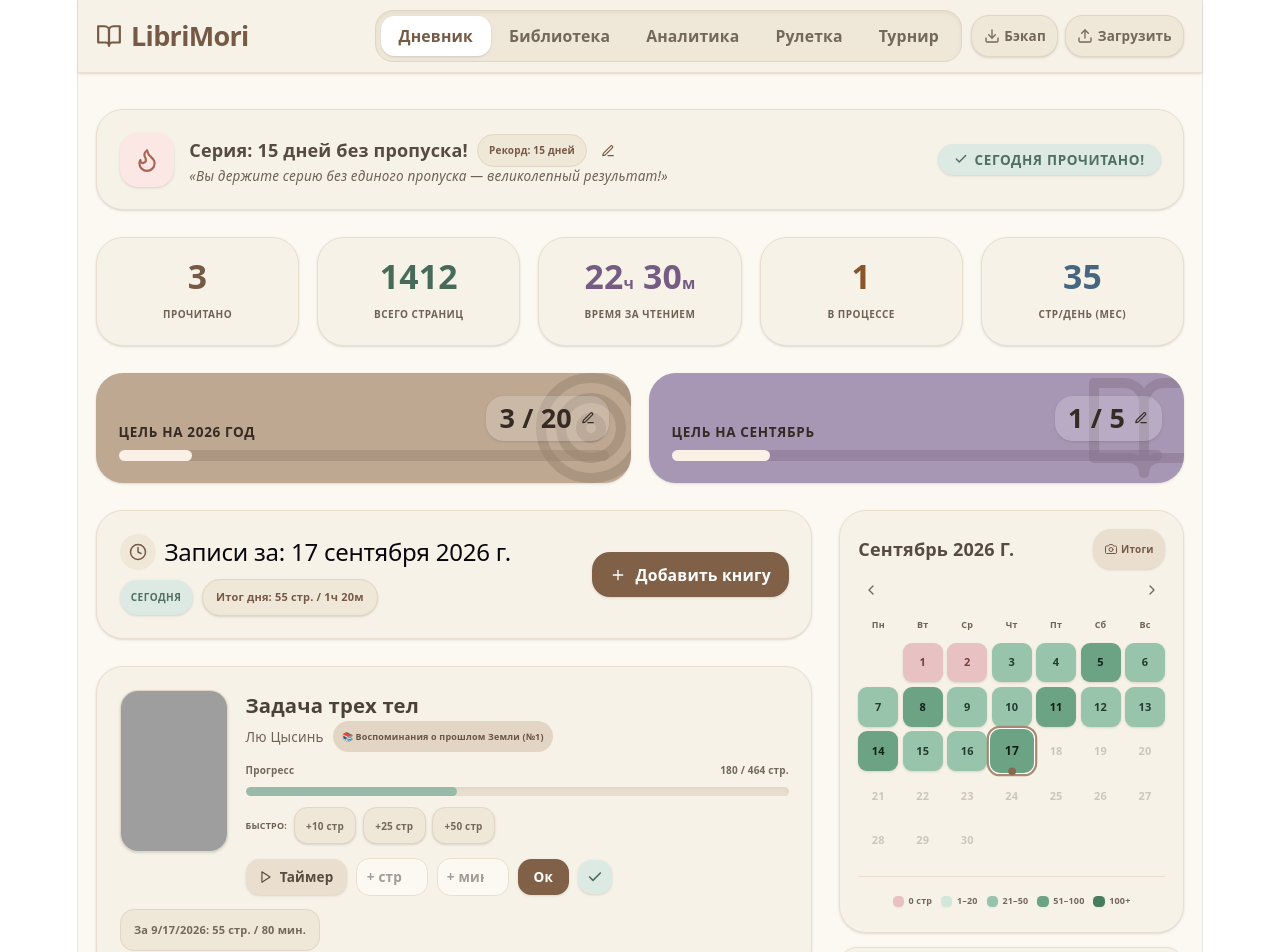
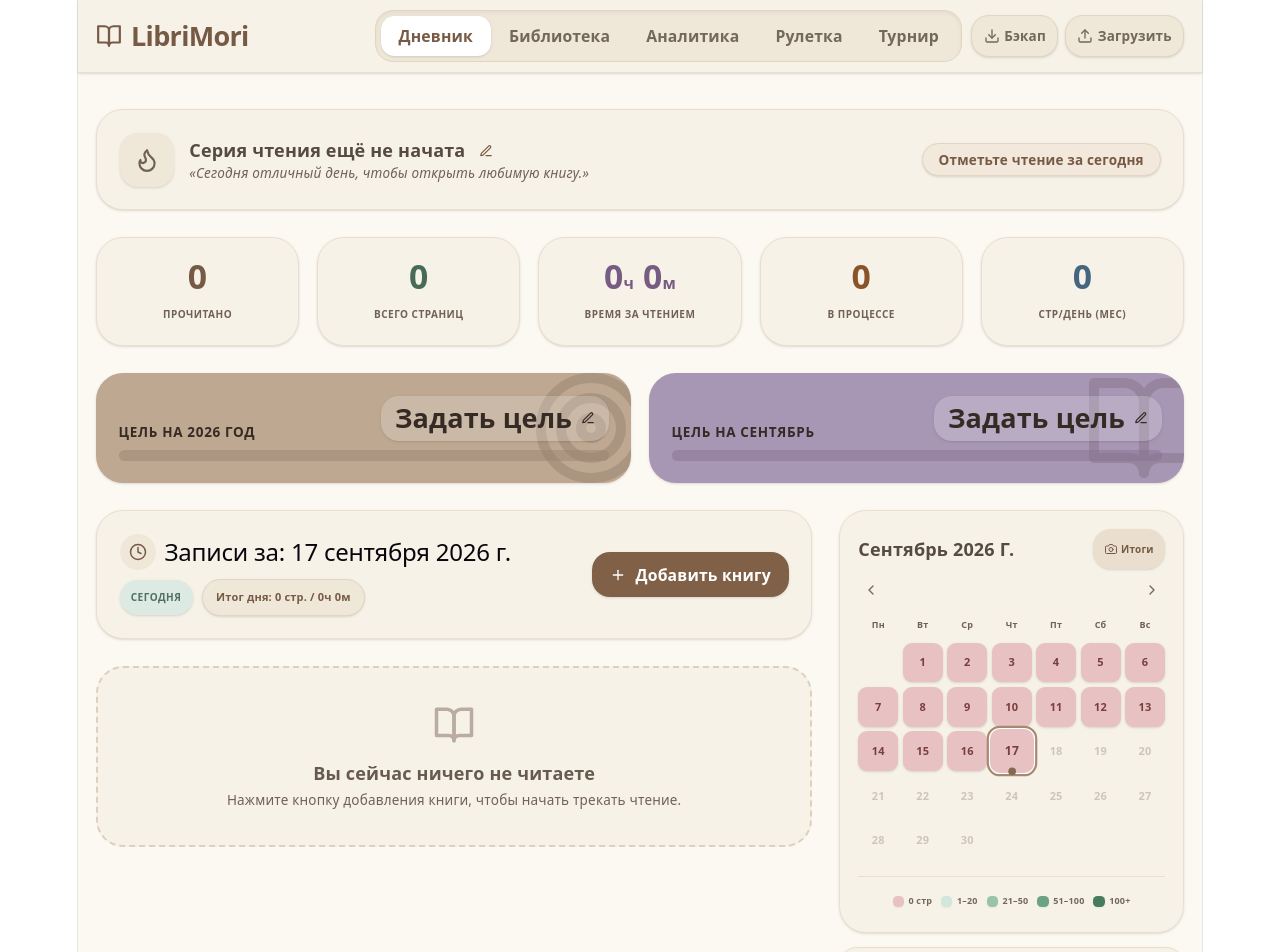
Before and after one commit to topfactor2015-dot/my-book-tracker, a React (Vite) app: page / in a window 1280 px wide. Shown: the top 952 px of the page. Built offline with nearby package versions, Linux system fonts and the light colour scheme; grey boxes are pictures that could not be loaded.

Commit message:
Update App.jsx

```diff
--- a/src/App.jsx
+++ b/src/App.jsx
@@ -109,59 +109,8 @@ const getPluralDays = (n) => {
   return 'дней';
 };
 
-const INITIAL_BOOKS = [
-  {
-    id: 1, title: 'Задача трех тел', author: 'Лю Цысинь', status: 'reading', genre: 'Научная фантастика', format: 'paper',
-    seriesName: 'Воспоминания о прошлом Земли', seriesIndex: 1, seriesTotal: 3,
-    totalPages: 464, readPages: 180, rating: 0, annotation: 'Секретный военный проект «Красный берег» посылает сигналы внеземной цивилизации...', summary: '', quotes: '',
-    coverUrl: 'https://images.unsplash.com/photo-1451187580459-43490279c0fa?auto=format&fit=crop&q=80&w=300&h=400',
-    sketchnoteUrl: '', tags: ['космос', 'научная фантастика'],
-    dateStarted: getMoscowDateString(15),
-    // 15 days continuous streak in initial sample data
-    log: Array.from({ length: 15 }).map((_, idx) => ({
-      date: getMoscowDateString(14 - idx),
-      pages: 25 + (idx % 3) * 15,
-      minutes: 40 + (idx % 3) * 20
-    }))
-  },
-  {
-    id: 2, title: 'Темный лес', author: 'Лю Цысинь', status: 'wishlist', genre: 'Научная фантастика', format: 'paper',
-    seriesName: 'Воспоминания о прошлом Земли', seriesIndex: 2, seriesTotal: 3,
-    totalPages: 500, readPages: 0, rating: 0, annotation: 'Вторая книга трилогии Воспоминания о прошлом Земли.', summary: '', quotes: '',
-    coverUrl: 'https://images.unsplash.com/photo-1518709268805-4e9042af9f23?auto=format&fit=crop&q=80&w=300&h=400',
-    sketchnoteUrl: '', tags: ['космос'],
-    dateStarted: '', dateFinished: '', log: []
-  },
-  {
-    id: 3, title: 'Дюна', author: 'Фрэнк Герберт', status: 'read', genre: 'Научная фантастика', format: 'combo',
-    seriesName: 'Хроники Дюны', seriesIndex: 1, seriesTotal: 6,
-    totalPages: 700, readPages: 700, rating: 5, annotation: 'История Пола Атрейдеса на пустынной планете Арракис...', summary: 'Эпично и масштабно. Лучшая фантастика столетия.', quotes: 'Я не должен бояться. Страх — убийца разума.',
-    coverUrl: 'https://images.unsplash.com/photo-1546552356-372989cfa124?auto=format&fit=crop&q=80&w=300&h=400',
-    sketchnoteUrl: '', tags: ['любимое', 'классика'],
-    dateStarted: getMoscowDateString(35), dateFinished: getMoscowDateString(10),
-    log: [
-      { date: getMoscowDateString(28), pages: 100, minutes: 150 },
-      { date: getMoscowDateString(20), pages: 200, minutes: 300 }
-    ]
-  },
-  {
-    id: 4, title: 'Желчный Ангел', author: 'Катя Качур', status: 'read', genre: 'Современная проза', format: 'paper',
-    seriesName: '', seriesIndex: '', seriesTotal: '',
-    totalPages: 292, readPages: 292, rating: 5, annotation: 'Роман о желаниях, которые имеют цену. Бриллиант с фигуркой ангела внутри.', summary: 'Удивительная история о судьбах, прощении и исцелении.', quotes: 'Иногда самый страшный ангел — это тот, кто живет внутри нас.',
-    coverUrl: 'https://images.unsplash.com/photo-1544716278-ca5e3f4abd8c?auto=format&fit=crop&q=80&w=300&h=400',
-    sketchnoteUrl: 'https://images.unsplash.com/photo-1544716278-ca5e3f4abd8c?auto=format&fit=crop&q=80&w=800',
-    tags: ['роман', 'глубокое'],
-    dateStarted: getMoscowDateString(50), dateFinished: getMoscowDateString(25), log: []
-  },
-  {
-    id: 5, title: 'Евгений Онегин', author: 'Александр Пушкин', status: 'read', genre: 'Классическая литература', format: 'paper',
-    seriesName: '', seriesIndex: '', seriesTotal: '',
-    totalPages: 240, readPages: 240, rating: 5, annotation: 'Роман в стихах о русской интеллигенции первой трети XIX века.', summary: 'Великая классика стихотворной формы.', quotes: 'Любви все возрасты покорны...',
-    coverUrl: 'https://images.unsplash.com/photo-1476275466078-4007374efbbe?auto=format&fit=crop&q=80&w=300&h=400',
-    sketchnoteUrl: '', tags: ['классика', 'поэзия'],
-    dateStarted: getMoscowDateString(70), dateFinished: getMoscowDateString(62), log: []
-  }
-];
+// Новые пользователи начинают с пустой библиотеки.
+const INITIAL_BOOKS = [];
 
 // Общие правила для поиска и сравнения авторов.
 const cleanText = (value) => String(value ?? '').normalize('NFC').trim().replace(/\s+/g, ' ');
@@ -206,7 +155,7 @@ export default function App() {
       const savedGoals = localStorage.getItem('warm_readingTrackerGoals_v21');
       if (savedGoals) return JSON.parse(savedGoals);
     } catch (e) { console.error(e); }
-    return { yearly: 20, monthly: 5 };
+    return { yearly: 0, monthly: 0 };
   });
 
   useEffect(() => {
@@ -888,12 +837,12 @@ export default function App() {
                         onSubmit: (val) => { if (val && !isNaN(val)) { setGoals({...goals, yearly: Number(val)}); setCustomModal(null); } }
                       });
                     }} className="flex items-center gap-2 text-xl md:text-2xl font-black hover:text-[#241D18] transition-colors bg-white/20 px-3 py-1 rounded-2xl shadow-sm">
-                      {readThisYear} / {goals.yearly}
+                      {goals.yearly > 0 ? `${readThisYear} / ${goals.yearly}` : 'Задать цель'}
                       <Edit3Icon size={14} className="text-[#352B24]" />
                     </button>
                   </div>
                   <div className="w-full bg-[#9A8470]/50 rounded-full h-2.5">
-                    <div className="bg-[#FAF0E6] h-2.5 rounded-full transition-all" style={{ width: `${Math.min(100, (readThisYear / goals.yearly) * 100)}%` }}></div>
+                    <div className="bg-[#FAF0E6] h-2.5 rounded-full transition-all" style={{ width: `${goals.yearly > 0 ? Math.min(100, (readThisYear / goals.yearly) * 100) : 0}%` }}></div>
                   </div>
                 </div>
               </div>
@@ -909,12 +858,12 @@ export default function App() {
                         onSubmit: (val) => { if (val && !isNaN(val)) { setGoals({...goals, monthly: Number(val)}); setCustomModal(null); } }
                       });
                     }} className="flex items-center gap-2 text-xl md:text-2xl font-black hover:text-[#241D18] transition-colors bg-white/20 px-3 py-1 rounded-2xl shadow-sm">
-                      {readThisTargetMonth.length} / {goals.monthly}
+                      {goals.monthly > 0 ? `${readThisTargetMonth.length} / ${goals.monthly}` : 'Задать цель'}
                       <Edit3Icon size={14} className="text-[#352B24]" />
                     </button>
                   </div>
                   <div className="w-full bg-[#83738F]/50 rounded-full h-2.5">
-                    <div className="bg-[#FAF0E6] h-2.5 rounded-full transition-all" style={{ width: `${Math.min(100, (readThisTargetMonth.length / goals.monthly) * 100)}%` }}></div>
+                    <div className="bg-[#FAF0E6] h-2.5 rounded-full transition-all" style={{ width: `${goals.monthly > 0 ? Math.min(100, (readThisTargetMonth.length / goals.monthly) * 100) : 0}%` }}></div>
                   </div>
                 </div>
               </div>
```
